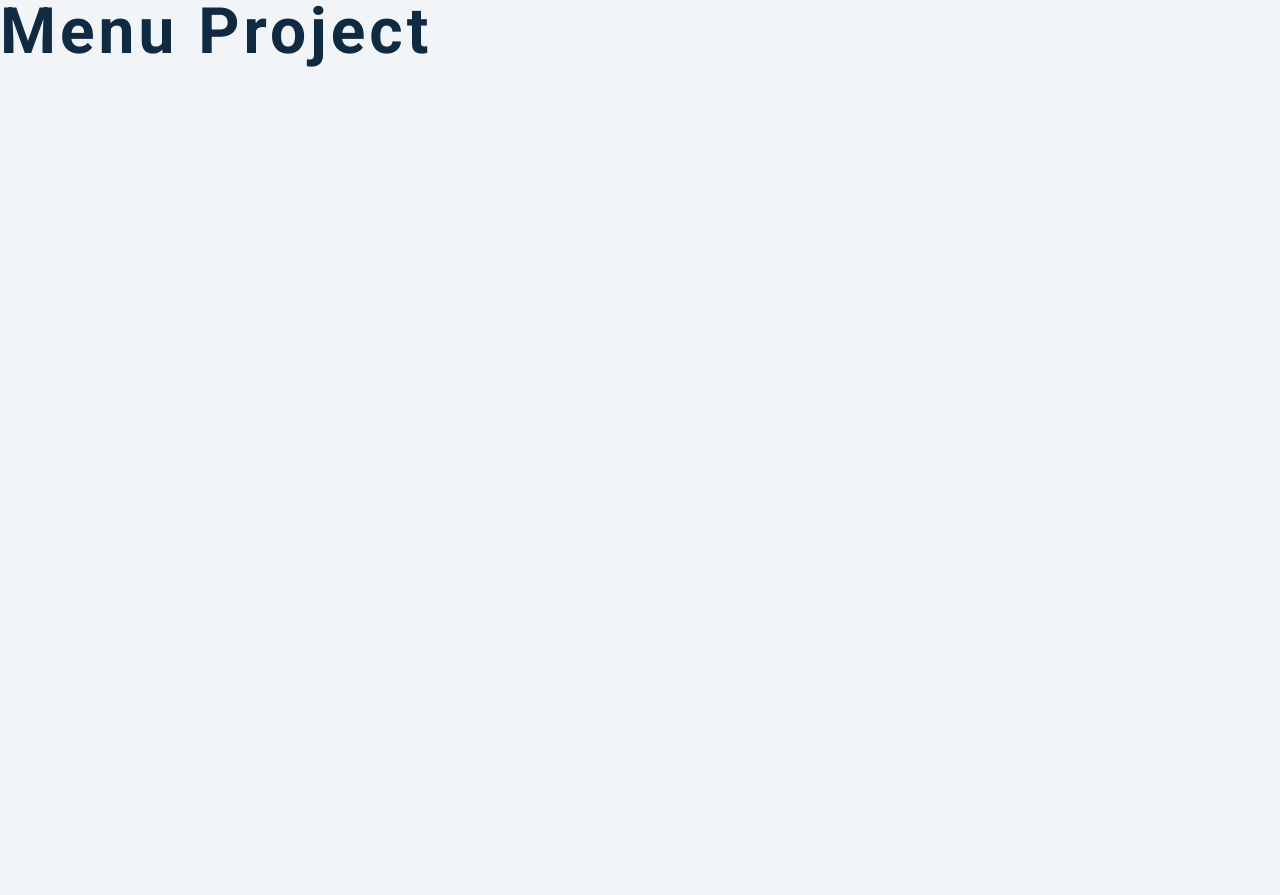
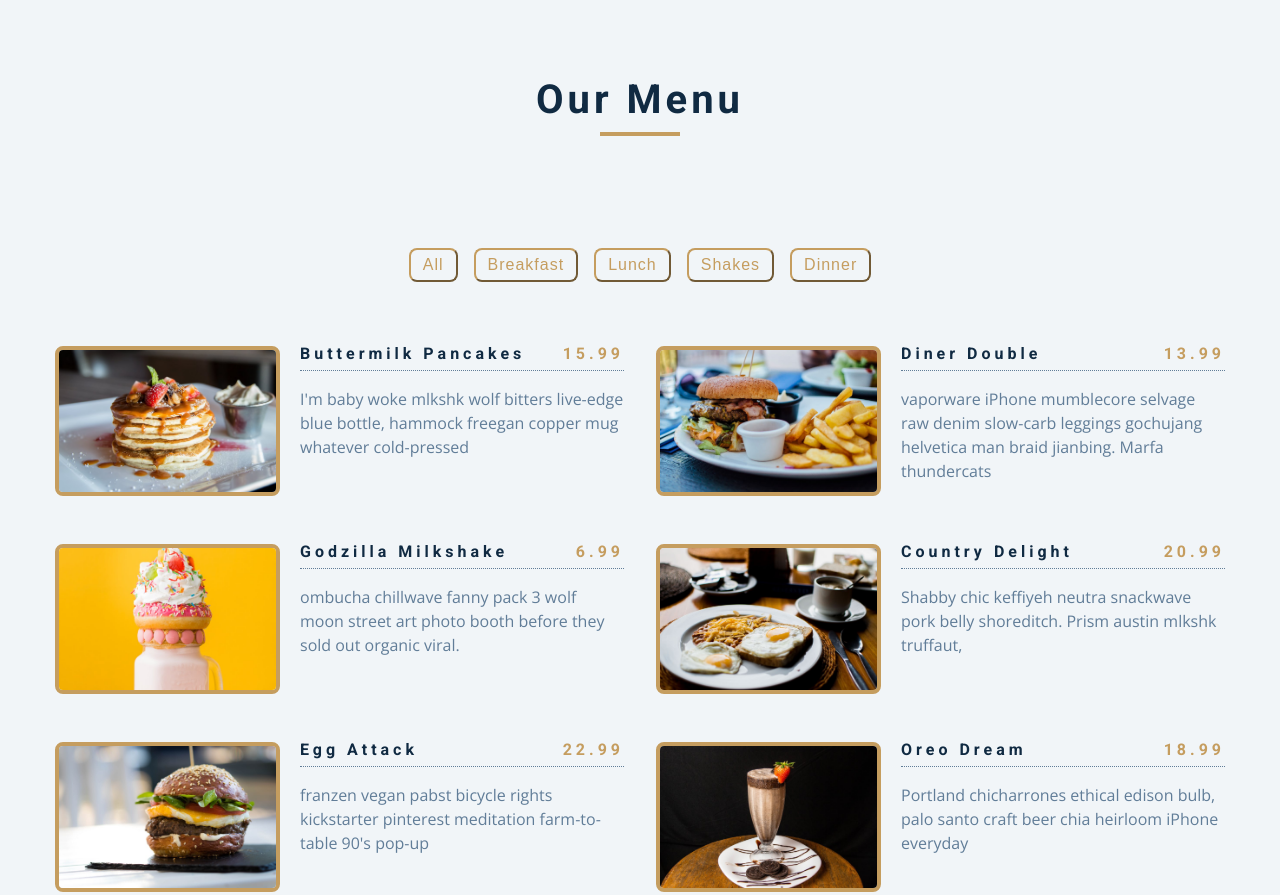
Before and after one commit to Williams44T/freecodecamp-project-marathon, a plain HTML site: page restaurant-menu-page/index.html in a window 1280 px wide. Shown: the top 895 px of the page. Before the commit the page ends 800 px from the top, so only its background shows below. Drawn offline with nearby package versions, Linux system fonts and the light colour scheme.

Commit message:
complete restuarant-menu-page project

```diff
--- a/restaurant-menu-page/app.js
+++ b/restaurant-menu-page/app.js
@@ -71,4 +71,69 @@ const menu = [
       img: "./images/item-9.jpeg",
       desc: `skateboard fam synth authentic semiotics. Live-edge lyft af, edison bulb yuccie crucifix microdosing.`,
     },
-  ];
+    {
+        id: 10,
+        title: "steak dinner",
+        category: "dinner",
+        price: 39.99,
+        img: "./images/item-10.jpeg",
+        desc: `skateboard fam synth authentic semiotics. Live-edge lyft af, edison bulb yuccie crucifix microdosing.`,
+    },
+];
+
+const sectionCenter = document.querySelector('.section-center');
+
+function displayMenuItems(menuItems) {
+    let displayMenu = menuItems.map(item => {
+        return `
+        <article class="menu-item">
+            <img src="${item.img}" class="photo" alt="${item.title}">
+            <div class="item-info">
+                <header>
+                    <h4>${item.title}</h4>
+                    <h4 class="price">${item.price}</h4>
+                </header>
+                <p class="item-text">${item.desc}</p>
+            </div>
+        </article>`;
+    });
+    sectionCenter.innerHTML = displayMenu.join('');
+}
+
+const btnContainer = document.querySelector('.btn-container');
+
+function createBtn(id) {
+    return `<button class="filter-btn" type="button" data-id=${id}>${id}</button>`
+}
+
+function displayButtons() {
+    let seen = {};
+    let filterBtns = [createBtn('all')];
+    menu.forEach(item => {
+        if (!seen[item.category]) {
+            seen[item.category] = true;
+            filterBtns.push(createBtn(item.category));
+        }
+    });
+    btnContainer.innerHTML = filterBtns.join('');
+}
+
+function setBtns() {
+    const filterBtns = document.querySelectorAll('.filter-btn');
+    filterBtns.forEach(btn => {
+        btn.addEventListener('click', (e) => {
+            let category = e.currentTarget.dataset.id;
+            if (category === 'all') {
+                displayMenuItems(menu);
+            } else {
+                displayMenuItems(menu.filter(item => item.category === category));
+            }
+        });
+    })
+}
+
+window.addEventListener('DOMContentLoaded', () => {
+    displayMenuItems(menu);
+    displayButtons();
+    setBtns();
+});
--- a/restaurant-menu-page/index.html
+++ b/restaurant-menu-page/index.html
@@ -14,7 +14,32 @@
     <link rel="stylesheet" href="styles.css" />
   </head>
   <body>
-    <h1>menu project</h1>
+    <section class="menu">
+        <!-- title -->
+        <div class="title">
+            <h2>our menu</h2>
+            <div class="underline"></div>
+        </div>
+    </section>
+    <!-- filter buttons -->
+    <div class="btn-container">
+        <button class="filter-btn" type="button" data-id="all">all</button>
+    </div>
+    <!-- menu items -->
+    <div class="section-center">
+        <!-- single item -->
+        <article class="menu-item">
+            <img src="./menu-item.jpeg" class="photo" alt="menu-item">
+            <div class="item-info">
+                <header>
+                    <h4>buttermilk pancakes</h4>
+                    <h4 class="price">$15</h4>
+                </header>
+                <p class="item-text">Velit ex adipisicing pariatur cupidatat esse officia qui magna esse. Duis deserunt reprehenderit ipsum pariatur ipsum mollit laboris. Velit labore laboris pariatur occaecat.</p>
+            </div>
+        </article>
+        <!-- end of single item -->
+    </div>
     <!-- javascript -->
     <script src="app.js"></script>
   </body>
```
